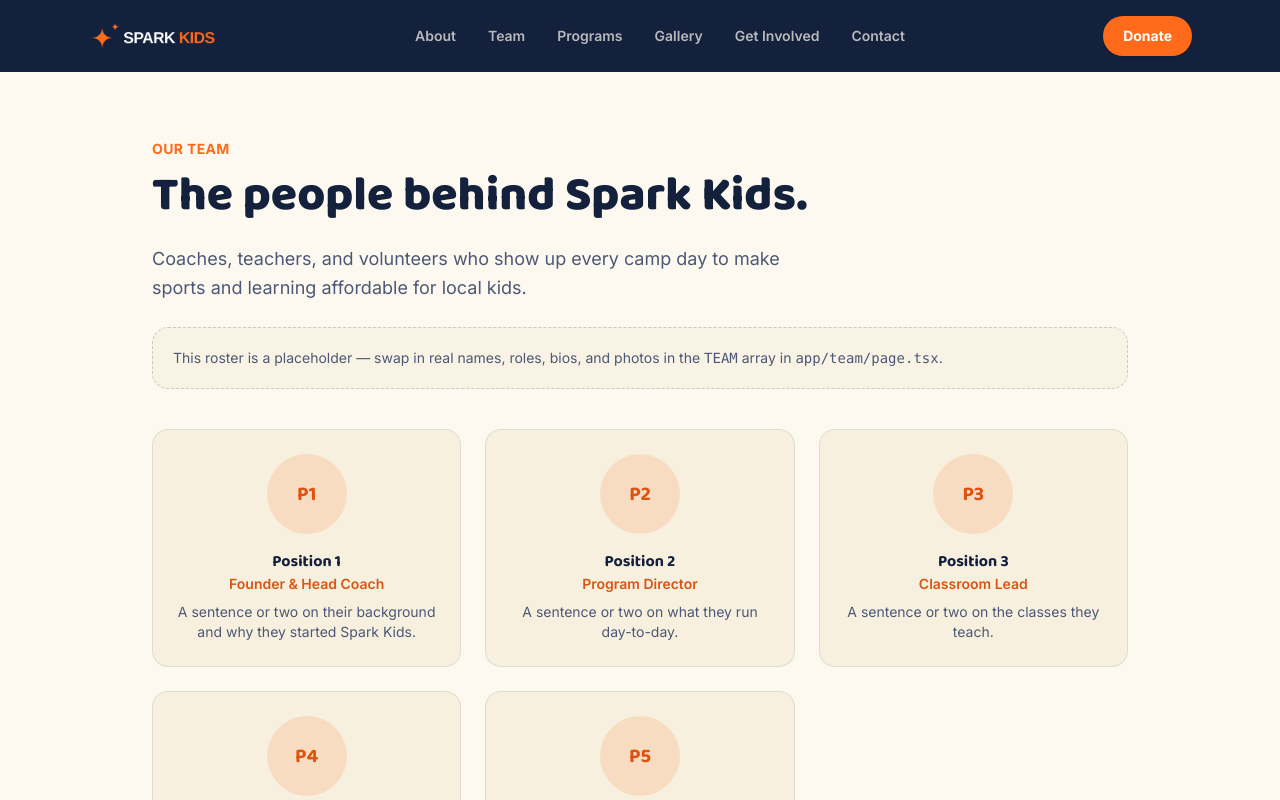
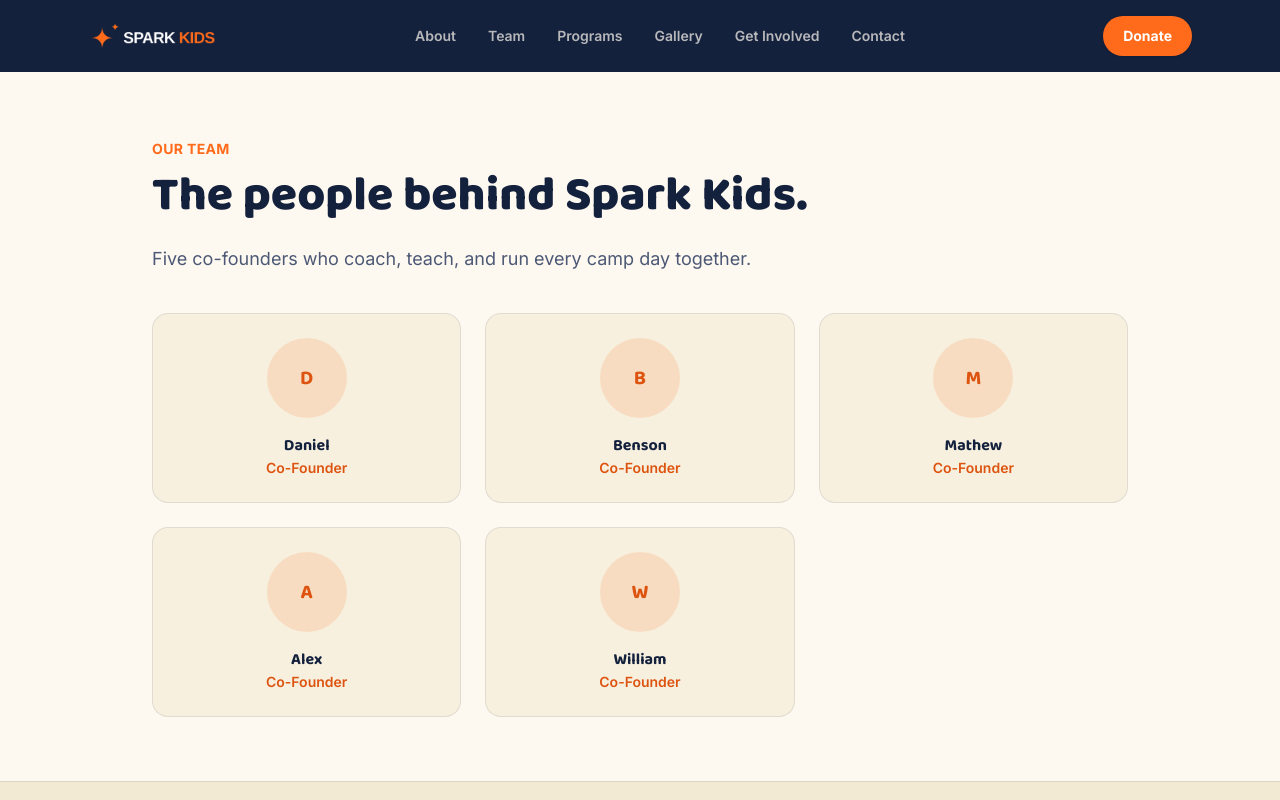
Before and after one commit to sparkkidskaty-droid/Sparkkids, a Next.js app: page /team in a window 1280 px wide. Shown: the top 800 px of the page. Built offline with nearby package versions, Linux system fonts and the light colour scheme.

Commit message:
Add real team roster: Daniel, Benson, Mathew, Alex, William
All five listed as Co-Founder, no hierarchy. Dropped the per-person bio
field since there's no real bio content yet — simpler cards until there is.

```diff
--- a/app/team/page.tsx
+++ b/app/team/page.tsx
@@ -2,36 +2,15 @@ import type { Metadata } from "next";
 
 export const metadata: Metadata = {
   title: "Team | Spark Kids",
-  description: "Meet the people behind Spark Kids.",
+  description: "Meet the co-founders behind Spark Kids.",
 };
 
-// Placeholder roster — swap in real names, roles, bios, and photos.
 const TEAM = [
-  {
-    name: "Position 1",
-    role: "Founder & Head Coach",
-    bio: "A sentence or two on their background and why they started Spark Kids.",
-  },
-  {
-    name: "Position 2",
-    role: "Program Director",
-    bio: "A sentence or two on what they run day-to-day.",
-  },
-  {
-    name: "Position 3",
-    role: "Classroom Lead",
-    bio: "A sentence or two on the classes they teach.",
-  },
-  {
-    name: "Position 4",
-    role: "Volunteer Coordinator",
-    bio: "A sentence or two on how they recruit and organize camp-day volunteers.",
-  },
-  {
-    name: "Position 5",
-    role: "Board Member",
-    bio: "A sentence or two on their role supporting Spark Kids.",
-  },
+  { name: "Daniel", role: "Co-Founder" },
+  { name: "Benson", role: "Co-Founder" },
+  { name: "Mathew", role: "Co-Founder" },
+  { name: "Alex", role: "Co-Founder" },
+  { name: "William", role: "Co-Founder" },
 ];
 
 function initials(name: string) {
@@ -53,15 +32,8 @@ export default function TeamPage() {
         The people behind Spark Kids.
       </h1>
       <p className="mt-6 max-w-2xl text-lg leading-relaxed text-ink-soft">
-        Coaches, teachers, and volunteers who show up every camp day to make
-        sports and learning affordable for local kids.
+        Five co-founders who coach, teach, and run every camp day together.
       </p>
-
-      <div className="mt-6 rounded-2xl border border-dashed border-ink/20 bg-cream-dark/40 p-5 text-sm text-ink-soft">
-        This roster is a placeholder — swap in real names, roles, bios, and
-        photos in the <span className="font-mono">TEAM</span> array in{" "}
-        <span className="font-mono">app/team/page.tsx</span>.
-      </div>
 
       <div className="mt-10 grid gap-6 sm:grid-cols-2 lg:grid-cols-3">
         {TEAM.map((member) => (
@@ -78,7 +50,6 @@ export default function TeamPage() {
             <p className="text-sm font-semibold text-spark-deep">
               {member.role}
             </p>
-            <p className="mt-2 text-sm text-ink-soft">{member.bio}</p>
           </div>
         ))}
       </div>
```
